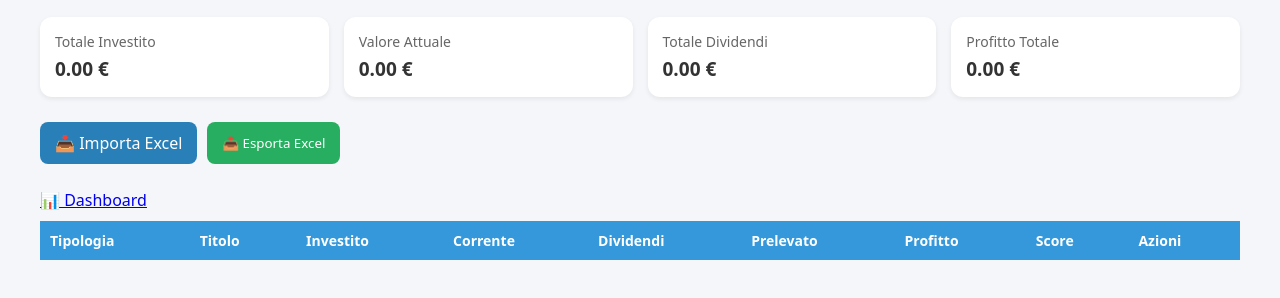
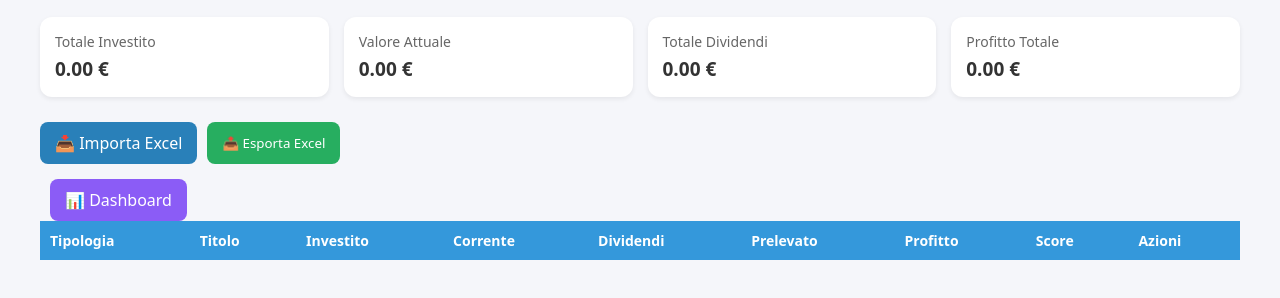
Before and after one commit to inglagattuta/Portafoglio, a plain HTML site: page index.html in a window 1280 px wide. Shown: the part 88-386 px from the top of the page. Drawn offline with Linux system fonts and the light colour scheme; no server answers.

Commit message:
Update style.css

```diff
--- a/style.css
+++ b/style.css
@@ -6,6 +6,18 @@
   padding: 0;
   box-sizing: border-box;
   font-family: system-ui, Arial, sans-serif;
+}
+.dashboard-btn {
+  padding: 10px 15px;
+  background: #8b5cf6;
+  color: white;
+  border-radius: 8px;
+  text-decoration: none;
+  margin-left: 10px;
+}
+
+.dashboard-btn:hover {
+  opacity: 0.85;
 }
 
 body {
```
